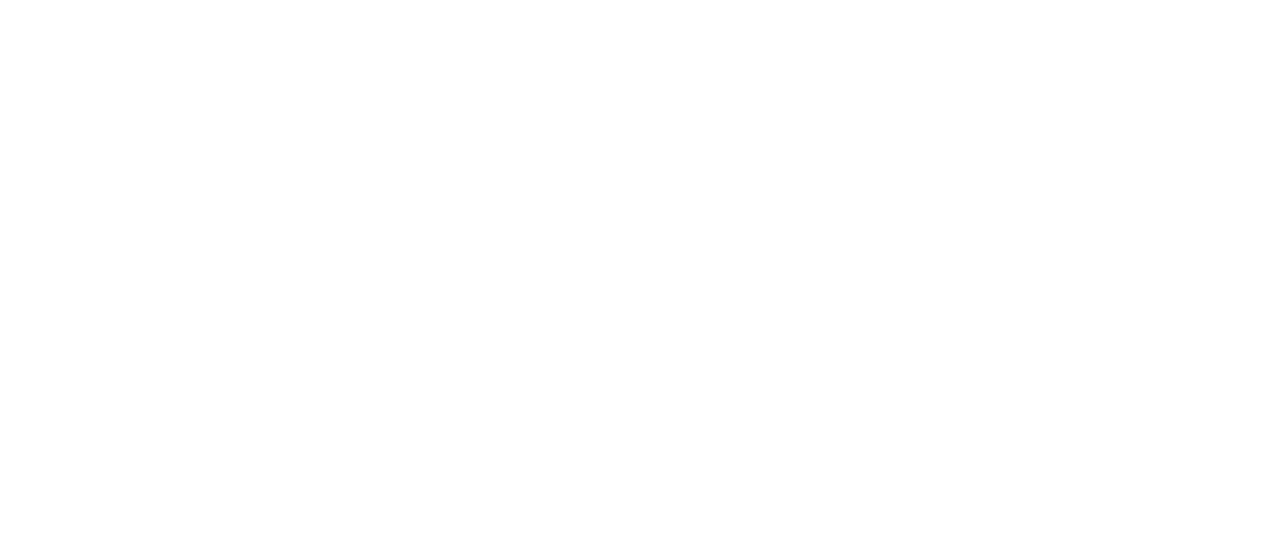
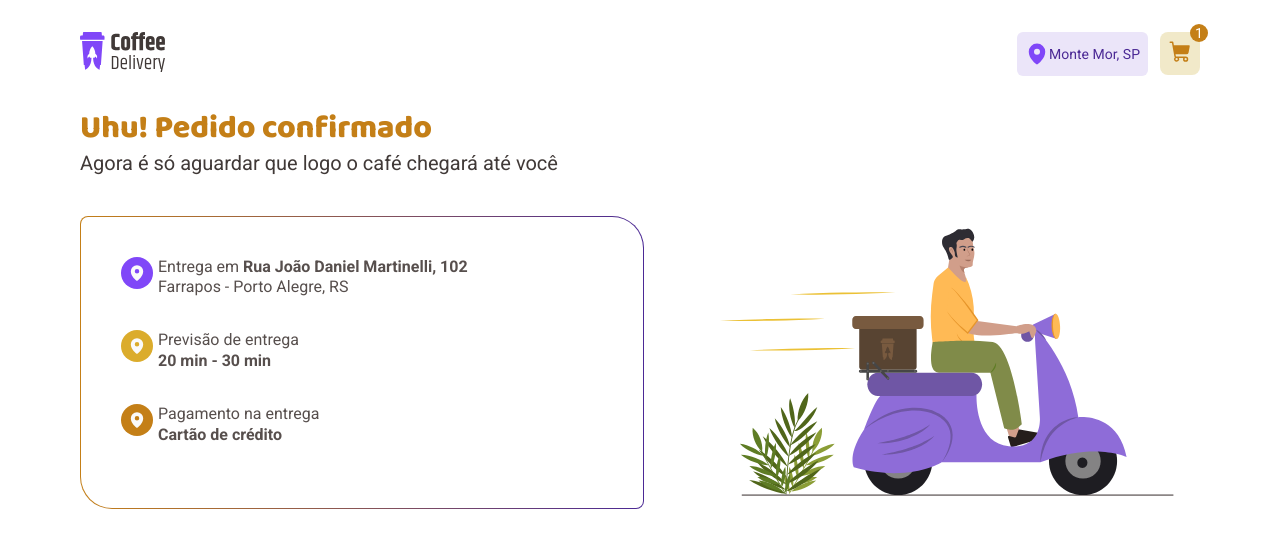
Before and after one commit to guilhermecandidosantos/ignite-coffee-delivery, a React (Vite) app: page /success in a window 1280 px wide. Before the commit this address had no page. Shown: the top 548 px of the page. Built offline with nearby package versions, Linux system fonts and the light colour scheme.

Commit message:
create success page

```diff
--- a/src/Router.tsx
+++ b/src/Router.tsx
@@ -2,6 +2,7 @@
 import { DefaultLayout } from './layout/DefaultLayout'
 import { Home } from './pages/Home'
 import { Cart } from './pages/Cart'
+import { Success } from './pages/Success'
 
 export function Router() {
   return (
@@ -9,6 +10,7 @@
       <Route path="/" element={<DefaultLayout />}>
         <Route path="/" element={<Home />} />
         <Route path="/cart" element={<Cart />} />
+        <Route path="/success" element={<Success />} />
       </Route>
     </Routes>
   )
--- /dev/null
+++ b/src/pages/Success/index.tsx
@@ -0,0 +1,50 @@
+import { Infos, Item, SuccessContainer, SuccessWrapper } from './styles'
+import send from '../../assets/send.svg'
+import { MapPin } from '@phosphor-icons/react'
+
+export function Success() {
+  return (
+    <SuccessContainer>
+      <h1>Uhu! Pedido confirmado</h1>
+      <h2>Agora é só aguardar que logo o café chegará até você</h2>
+      <SuccessWrapper>
+        <Infos>
+          <div>
+            <Item variant="purple">
+              <MapPin size={18} weight="fill" />
+            </Item>
+
+            <div>
+              <p>Entrega em <strong>Rua João Daniel Martinelli, 102</strong></p>
+              <p>Farrapos - Porto Alegre, RS</p>
+            </div>
+          </div>
+
+          <div>
+            <Item variant="yellow">
+              <MapPin size={18} weight="fill" />
+            </Item>
+
+            <div>
+              <p>Previsão de entrega</p>
+              <p><strong>20 min - 30 min </strong></p>
+            </div>
+          </div>
+
+          <div>
+            <Item variant="yellowDark">
+              <MapPin size={18} weight="fill" />
+            </Item>
+
+            <div>
+              <p>Pagamento na entrega</p>
+              <p><strong>Cartão de crédito</strong></p>
+            </div>
+          </div>
+
+        </Infos>
+        <img src={send} alt="" />
+      </SuccessWrapper>
+    </SuccessContainer>
+  )
+}
--- /dev/null
+++ b/src/pages/Success/styles.ts
@@ -0,0 +1,110 @@
+import styled from 'styled-components'
+import { typeFont } from '../../styles/texts'
+
+export const SuccessContainer = styled.div`
+  display: flex;
+  flex-direction: column;
+
+  > h1 {
+    ${typeFont.titleL};
+    color: ${props => props.theme['yellow-dark']};
+  }
+
+  > h2 {
+    ${typeFont.textLR};
+    color: ${props => props.theme['base-subtitle']};
+    font-weight: 400;
+  }
+`
+
+export const SuccessWrapper = styled.div`
+  display: flex;
+  flex-direction: row;
+  justify-content: space-between;
+  gap: 4rem;
+  margin-top: 2.5rem;
+
+  @media (max-width: 1152px) {
+    > img {
+      width: 20rem;
+    }
+  }
+
+  @media (max-width: 792px) {
+    position: relative;
+    > img {
+      width: 10rem;
+      position: absolute;
+      bottom: 2rem;
+      right: 2rem;
+    }
+  }
+
+  @media (max-width: 452px) {
+    position: relative;
+    > img {
+      width: 5rem;
+      position: absolute;
+      bottom: 2rem;
+      right: 2rem;
+    }
+  }
+
+  @media (max-width: 374px) {
+    position: relative;
+    > img {
+      width: 0;
+      pointer-events: none;
+    }
+  }
+`
+export const Infos = styled.div`
+   background:
+    linear-gradient(white, white) padding-box,
+    linear-gradient(to right, ${props => props.theme['yellow-dark']},
+       ${props => props.theme['purple-dark']}) border-box;
+  border: 1px solid transparent;
+  padding: 2.5rem;
+  border-top-left-radius: 8px;
+  border-top-right-radius: 32px;
+  border-bottom-left-radius: 32px;
+  border-bottom-right-radius: 8px;
+  display: flex;
+  flex-direction: column;
+  flex: 1;
+  gap: 2rem;
+
+  > div {
+    display: flex;
+    flex-direction: row;
+    gap: 0.3125rem;
+
+    > div:last-child {
+      p {
+        ${typeFont.textMR};
+        color: ${props => props.theme['base-text']};
+      }
+    }
+  }
+
+`
+const VARIANT = {
+  purple: 'purple',
+  yellow: 'yellow',
+  yellowDark: 'yellow-dark',
+} as const
+
+interface ItemProps {
+  variant: keyof typeof VARIANT
+}
+
+export const Item = styled.div<ItemProps>`
+  width: 2rem;
+  height: 2rem;
+  background: ${props => props.theme[VARIANT[props.variant]]};
+  color: ${props => props.theme.background};
+  display: flex;
+  justify-content: center;
+  align-items: center;
+  border-radius: 50%;
+`
```
Also changed, not shown: src/assets/send.svg (added).
